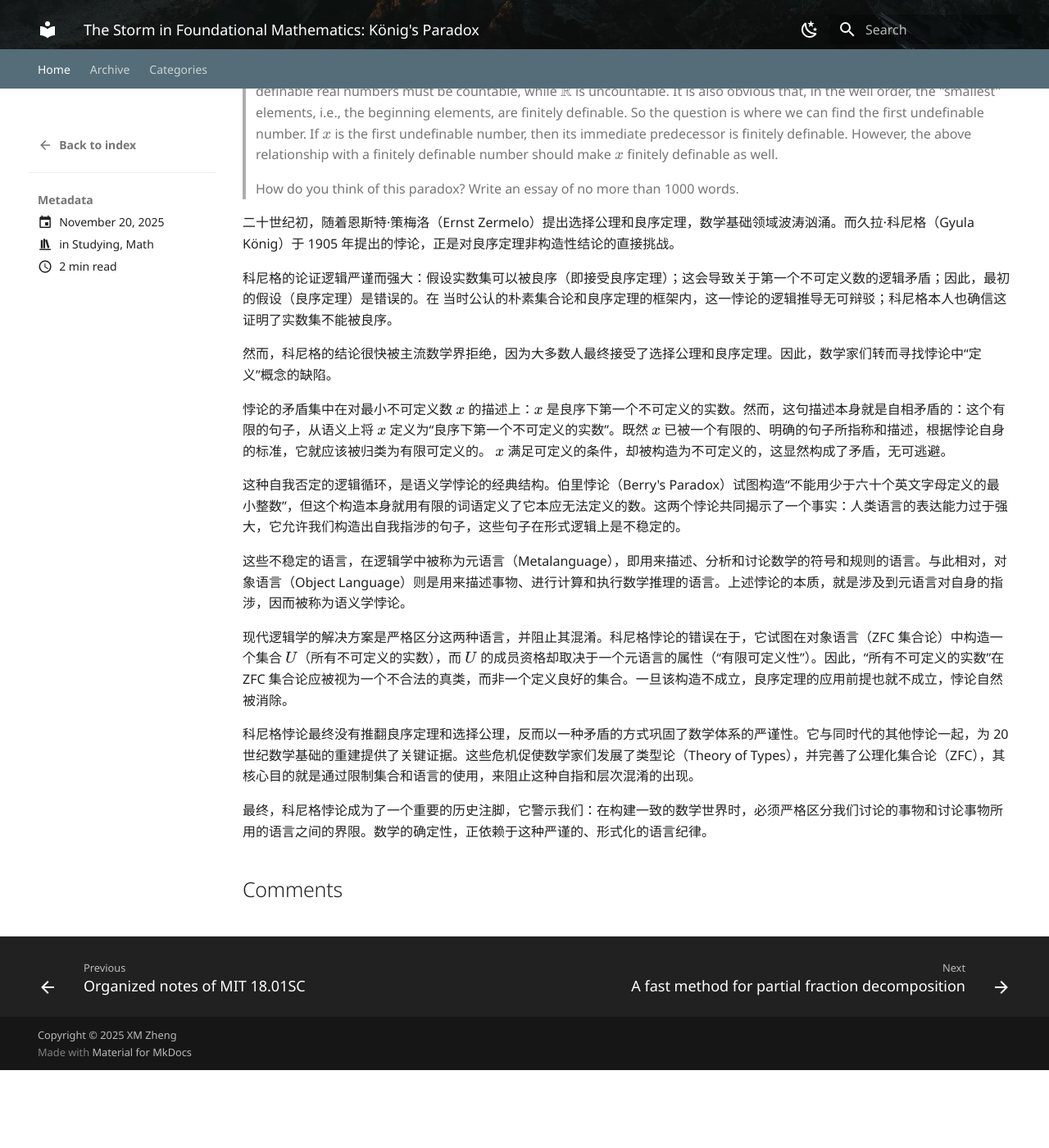
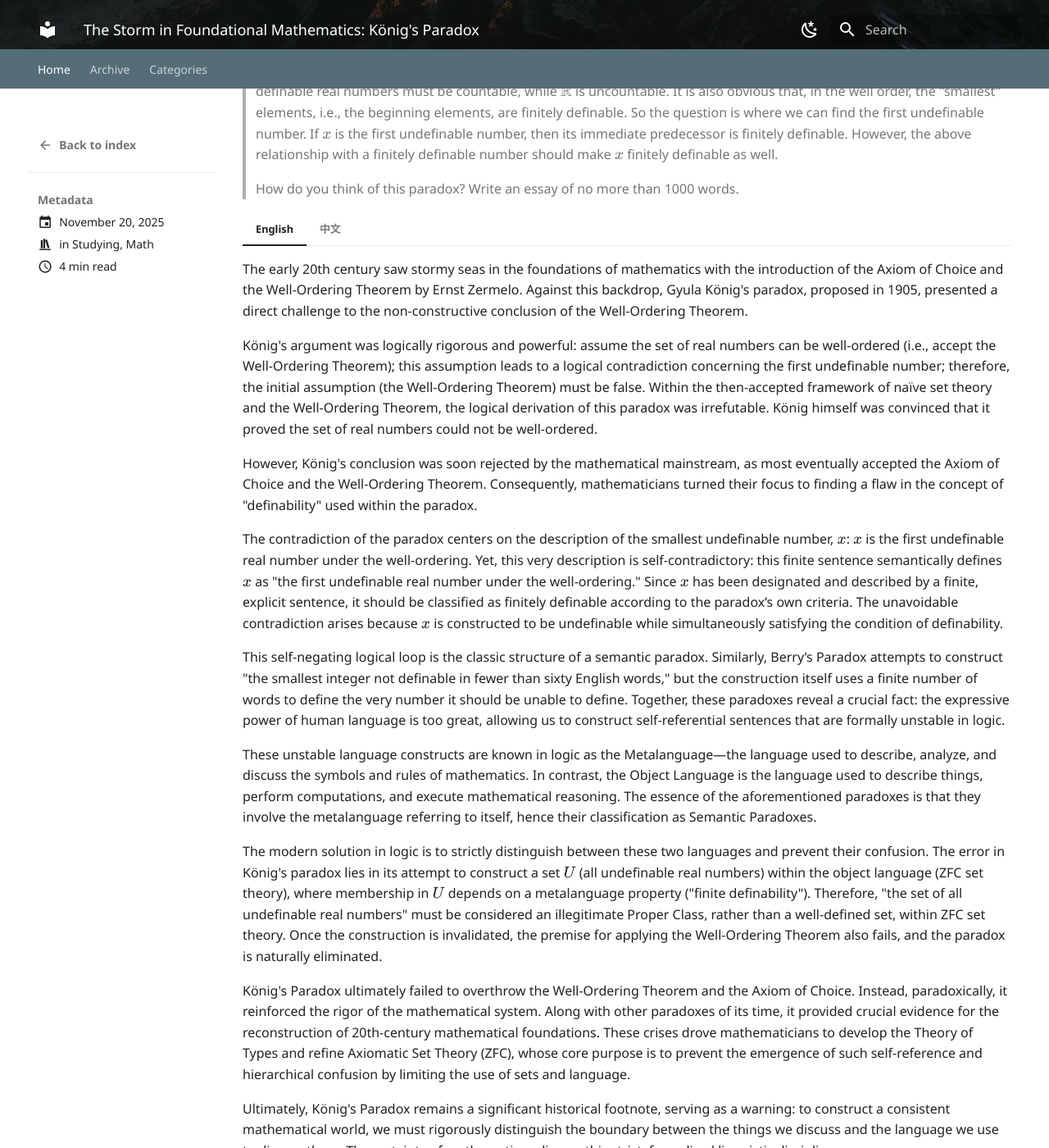
Before and after one commit to simonzxm/blog, an MkDocs documentation site: the page built from docs/posts/the-storm-in-foundational-mathematics-konigs-paradox.md, in a window 1280 px wide and 1400 px high, scrolled down 741 px. Shown: the whole window at 82% size. Built offline with MkDocs 1.6.1 and Material for MkDocs 9.7.7, drawn with Linux system fonts in a browser that asks for light colours; comment, search, counter and statistics services are not loaded; before the commit the page ends 2046 px from its top, so only the background shows below that; some of the changed text lies outside the part shown.

Commit message:
Edit a post

```diff
--- a/docs/posts/the-storm-in-foundational-mathematics-konigs-paradox.md
+++ b/docs/posts/the-storm-in-foundational-mathematics-konigs-paradox.md
@@ -12,20 +12,42 @@ slug: the-storm-in-foundational-mathematics-konigs-paradox
 
 <!-- more -->
 
-二十世纪初，随着恩斯特·策梅洛（Ernst Zermelo）提出选择公理和良序定理，数学基础领域波涛汹涌。而久拉·科尼格（Gyula König）于 1905 年提出的悖论，正是对良序定理非构造性结论的直接挑战。
+=== "English"
 
-科尼格的论证逻辑严谨而强大：假设实数集可以被良序（即接受良序定理）；这会导致关于第一个不可定义数的逻辑矛盾；因此，最初的假设（良序定理）是错误的。在 当时公认的朴素集合论和良序定理的框架内，这一悖论的逻辑推导无可辩驳；科尼格本人也确信这证明了实数集不能被良序。
+    The early 20th century saw stormy seas in the foundations of mathematics with the introduction of the Axiom of Choice and the Well-Ordering Theorem by Ernst Zermelo. Against this backdrop, Gyula König's paradox, proposed in 1905, presented a direct challenge to the non-constructive conclusion of the Well-Ordering Theorem.
 
-然而，科尼格的结论很快被主流数学界拒绝，因为大多数人最终接受了选择公理和良序定理。因此，数学家们转而寻找悖论中“定义”概念的缺陷。
+    König's argument was logically rigorous and powerful: assume the set of real numbers can be well-ordered (i.e., accept the Well-Ordering Theorem); this assumption leads to a logical contradiction concerning the first undefinable number; therefore, the initial assumption (the Well-Ordering Theorem) must be false. Within the then-accepted framework of naïve set theory and the Well-Ordering Theorem, the logical derivation of this paradox was irrefutable. König himself was convinced that it proved the set of real numbers could not be well-ordered.
 
-悖论的矛盾集中在对最小不可定义数 $x$ 的描述上：$x$ 是良序下第一个不可定义的实数。然而，这句描述本身就是自相矛盾的：这个有限的句子，从语义上将 $x$ 定义为“良序下第一个不可定义的实数”。既然 $x$ 已被一个有限的、明确的句子所指称和描述，根据悖论自身的标准，它就应该被归类为有限可定义的。 $x$ 满足可定义的条件，却被构造为不可定义的，这显然构成了矛盾，无可逃避。
+    However, König's conclusion was soon rejected by the mathematical mainstream, as most eventually accepted the Axiom of Choice and the Well-Ordering Theorem. Consequently, mathematicians turned their focus to finding a flaw in the concept of "definability" used within the paradox.
 
-这种自我否定的逻辑循环，是语义学悖论的经典结构。伯里悖论（Berry's Paradox）试图构造“不能用少于六十个英文字母定义的最小整数”，但这个构造本身就用有限的词语定义了它本应无法定义的数。这两个悖论共同揭示了一个事实：人类语言的表达能力过于强大，它允许我们构造出自我指涉的句子，这些句子在形式逻辑上是不稳定的。
+    The contradiction of the paradox centers on the description of the smallest undefinable number, $x$: $x$ is the first undefinable real number under the well-ordering. Yet, this very description is self-contradictory: this finite sentence semantically defines $x$ as "the first undefinable real number under the well-ordering." Since $x$ has been designated and described by a finite, explicit sentence, it should be classified as finitely definable according to the paradox’s own criteria. The unavoidable contradiction arises because $x$ is constructed to be undefinable while simultaneously satisfying the condition of definability.
 
-这些不稳定的语言，在逻辑学中被称为元语言（Metalanguage），即用来描述、分析和讨论数学的符号和规则的语言。与此相对，对象语言（Object Language）则是用来描述事物、进行计算和执行数学推理的语言。上述悖论的本质，就是涉及到元语言对自身的指涉，因而被称为语义学悖论。
+    This self-negating logical loop is the classic structure of a semantic paradox. Similarly, Berry’s Paradox attempts to construct "the smallest integer not definable in fewer than sixty English words," but the construction itself uses a finite number of words to define the very number it should be unable to define. Together, these paradoxes reveal a crucial fact: the expressive power of human language is too great, allowing us to construct self-referential sentences that are formally unstable in logic.
 
-现代逻辑学的解决方案是严格区分这两种语言，并阻止其混淆。科尼格悖论的错误在于，它试图在对象语言（ZFC 集合论）中构造一个集合 $U$（所有不可定义的实数），而 $U$ 的成员资格却取决于一个元语言的属性（“有限可定义性”）。因此，“所有不可定义的实数”在 ZFC 集合论应被视为一个不合法的真类，而非一个定义良好的集合。一旦该构造不成立，良序定理的应用前提也就不成立，悖论自然被消除。
+    These unstable language constructs are known in logic as the Metalanguage—the language used to describe, analyze, and discuss the symbols and rules of mathematics. In contrast, the Object Language is the language used to describe things, perform computations, and execute mathematical reasoning. The essence of the aforementioned paradoxes is that they involve the metalanguage referring to itself, hence their classification as Semantic Paradoxes.
 
-科尼格悖论最终没有推翻良序定理和选择公理，反而以一种矛盾的方式巩固了数学体系的严谨性。它与同时代的其他悖论一起，为 20 世纪数学基础的重建提供了关键证据。这些危机促使数学家们发展了类型论（Theory of Types），并完善了公理化集合论（ZFC），其核心目的就是通过限制集合和语言的使用，来阻止这种自指和层次混淆的出现。
+    The modern solution in logic is to strictly distinguish between these two languages and prevent their confusion. The error in König's paradox lies in its attempt to construct a set $U$ (all undefinable real numbers) within the object language (ZFC set theory), where membership in $U$ depends on a metalanguage property ("finite definability"). Therefore, "the set of all undefinable real numbers" must be considered an illegitimate Proper Class, rather than a well-defined set, within ZFC set theory. Once the construction is invalidated, the premise for applying the Well-Ordering Theorem also fails, and the paradox is naturally eliminated.
 
-最终，科尼格悖论成为了一个重要的历史注脚，它警示我们：在构建一致的数学世界时，必须严格区分我们讨论的事物和讨论事物所用的语言之间的界限。数学的确定性，正依赖于这种严谨的、形式化的语言纪律。
+    König's Paradox ultimately failed to overthrow the Well-Ordering Theorem and the Axiom of Choice. Instead, paradoxically, it reinforced the rigor of the mathematical system. Along with other paradoxes of its time, it provided crucial evidence for the reconstruction of 20th-century mathematical foundations. These crises drove mathematicians to develop the Theory of Types and refine Axiomatic Set Theory (ZFC), whose core purpose is to prevent the emergence of such self-reference and hierarchical confusion by limiting the use of sets and language.
+
+    Ultimately, König's Paradox remains a significant historical footnote, serving as a warning: to construct a consistent mathematical world, we must rigorously distinguish the boundary between the things we discuss and the language we use to discuss them. The certainty of mathematics relies on this strict, formalized linguistic discipline.
+
+=== "中文"
+
+    二十世纪初，随着恩斯特·策梅洛（Ernst Zermelo）提出选择公理和良序定理，数学基础领域波涛汹涌。而久拉·科尼格（Gyula König）于 1905 年提出的悖论，正是对良序定理非构造性结论的直接挑战。
+
+    科尼格的论证逻辑严谨而强大：假设实数集可以被良序（即接受良序定理）；这会导致关于第一个不可定义数的逻辑矛盾；因此，最初的假设（良序定理）是错误的。在 当时公认的朴素集合论和良序定理的框架内，这一悖论的逻辑推导无可辩驳；科尼格本人也确信这证明了实数集不能被良序。
+
+    然而，科尼格的结论很快被主流数学界拒绝，因为大多数人最终接受了选择公理和良序定理。因此，数学家们转而寻找悖论中“定义”概念的缺陷。
+
+    悖论的矛盾集中在对最小不可定义数 $x$ 的描述上：$x$ 是良序下第一个不可定义的实数。然而，这句描述本身就是自相矛盾的：这个有限的句子，从语义上将 $x$ 定义为“良序下第一个不可定义的实数”。既然 $x$ 已被一个有限的、明确的句子所指称和描述，根据悖论自身的标准，它就应该被归类为有限可定义的。 $x$ 满足可定义的条件，却被构造为不可定义的，这显然构成了矛盾，无可逃避。
+
+    这种自我否定的逻辑循环，是语义学悖论的经典结构。伯里悖论（Berry's Paradox）试图构造“不能用少于六十个英文字母定义的最小整数”，但这个构造本身就用有限的词语定义了它本应无法定义的数。这两个悖论共同揭示了一个事实：人类语言的表达能力过于强大，它允许我们构造出自我指涉的句子，这些句子在形式逻辑上是不稳定的。
+
+    这些不稳定的语言，在逻辑学中被称为元语言（Metalanguage），即用来描述、分析和讨论数学的符号和规则的语言。与此相对，对象语言（Object Language）则是用来描述事物、进行计算和执行数学推理的语言。上述悖论的本质，就是涉及到元语言对自身的指涉，因而被称为语义学悖论。
+
+    现代逻辑学的解决方案是严格区分这两种语言，并阻止其混淆。科尼格悖论的错误在于，它试图在对象语言（ZFC 集合论）中构造一个集合 $U$（所有不可定义的实数），而 $U$ 的成员资格却取决于一个元语言的属性（“有限可定义性”）。因此，“所有不可定义的实数”在 ZFC 集合论应被视为一个不合法的真类，而非一个定义良好的集合。一旦该构造不成立，良序定理的应用前提也就不成立，悖论自然被消除。
+
+    科尼格悖论最终没有推翻良序定理和选择公理，反而以一种矛盾的方式巩固了数学体系的严谨性。它与同时代的其他悖论一起，为 20 世纪数学基础的重建提供了关键证据。这些危机促使数学家们发展了类型论（Theory of Types），并完善了公理化集合论（ZFC），其核心目的就是通过限制集合和语言的使用，来阻止这种自指和层次混淆的出现。
+
+    最终，科尼格悖论成为了一个重要的历史注脚，它警示我们：在构建一致的数学世界时，必须严格区分我们讨论的事物和讨论事物所用的语言之间的界限。数学的确定性，正依赖于这种严谨的、形式化的语言纪律。
--- a/mkdocs.yml
+++ b/mkdocs.yml
@@ -60,6 +60,8 @@ markdown_extensions:
       line_spans: __span
   - pymdownx.inlinehilite
   - pymdownx.superfences
+  - pymdownx.tabbed:
+      alternate_style: true
   - toc:
       permalink: true
 
```
